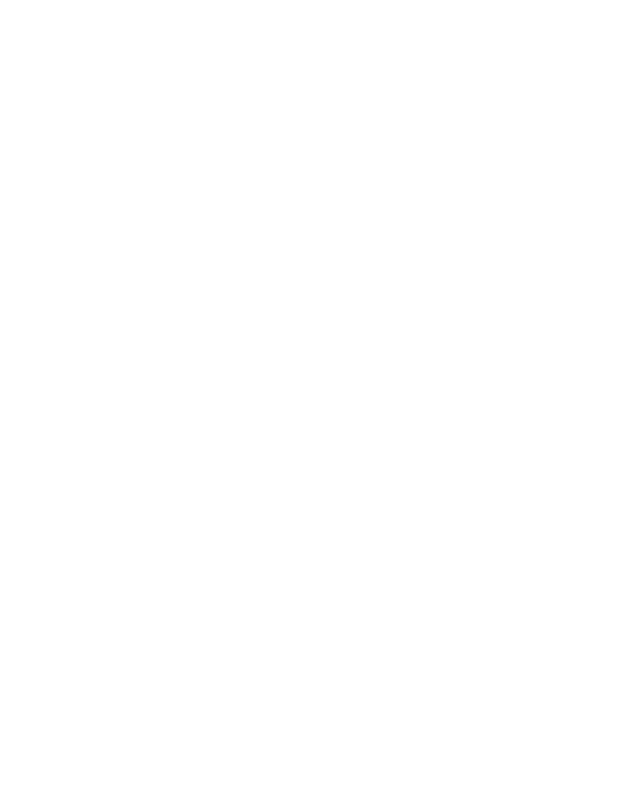
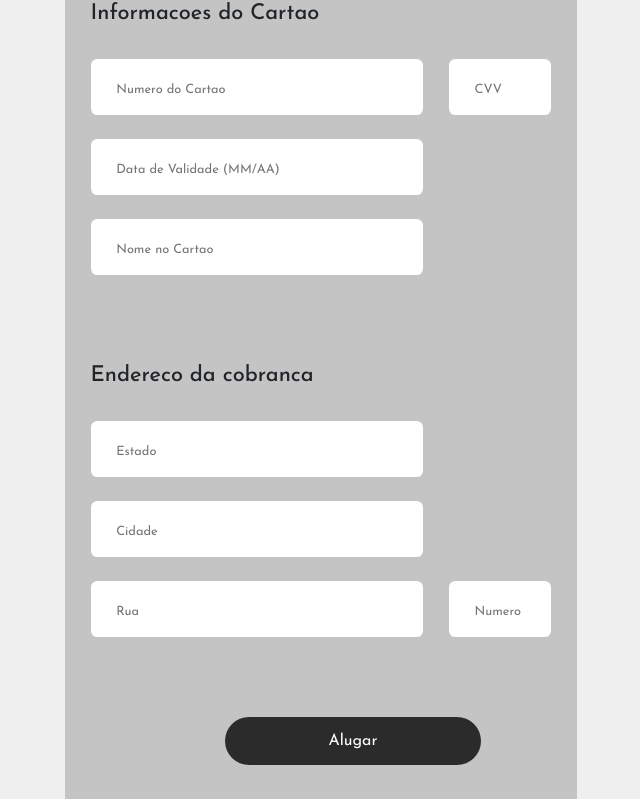
Before and after one commit to spricigom/BeatHub, a Vue app: page /FormaPagamento in a window 1280 px wide. Before the commit this address had no page. Shown: the part 257-1056 px from the top of the page, without its empty margins (319-959 px from the left). Before the commit the page ends 800 px from the top, so only its background shows below. Built offline with nearby package versions, Linux system fonts and the light colour scheme; a web font is replaced by a local one.

Commit message:
FEAT: pagina do cartao pronta #59

```diff
--- a/src/router/index.js
+++ b/src/router/index.js
@@ -76,13 +76,17 @@ const router = createRouter({
       path: '/Login',
       name: 'Login',
       component: () => import('../views/LoginView.vue')
-    }
-    ,{
+    },
+    {
       path: '/Amplificador',
       name: 'Amplificador',
       component: () => import('../views/AmplificadoresView.vue')
+    },
+    {
+      path: '/FormaPagamento',
+      name: 'FormaPagamento',
+      component: () => import('../views/FormaPagamentoView.vue')
     }
-    ,
   ]
 })
 
--- /dev/null
+++ b/src/views/FormaPagamentoView.vue
@@ -0,0 +1,147 @@
+<script setup>
+import { favoritos } from "@/mock"
+import { useProdutoStore } from '@/stores/produto';
+const produtoStore = useProdutoStore()
+import HeaderComponente from '@/components/HeaderComponente.vue';
+import NavFooter from '@/components/NavFooter.vue';
+
+
+</script>
+
+<template>
+
+
+
+
+    <body>
+
+        <HeaderComponente />
+
+        <hr class="hr" />
+        <main>
+            <div class="fundo">
+                <div class="padrao">
+                    <div class="titulo-e-cartoes">
+                        <h2>Informacoes do Cartao</h2>
+                        <div class="cartoes"></div>
+                    </div>
+                    <form class="formulario">
+                        <div class="especial">
+                            <input type="number" placeholder="Numero do Cartao" id="um">
+                            <input type="number" placeholder="CVV" id="dois">
+                        </div>
+                        <input type="text" placeholder="Data de Validade (MM/AA)">
+                        <input type="text" placeholder="Nome no Cartao">
+
+                    </form>
+                </div>
+
+                <div class="padrao">
+                    <div class="titulo-e-cartoes">
+                        <h2>Endereco da cobranca</h2>
+                    </div>
+                    <form class="formulario">
+                        <input type="text" placeholder="Estado">
+                        <input type="text" placeholder="Cidade">
+                        <div class="especial">
+                            <input type="text" placeholder="Rua" id="um">
+                            <input type="text" placeholder="Numero" id="dois">
+                        </div>
+
+
+                    </form>
+                    <button>Alugar</button>
+                </div>
+            </div>
+        </main>
+
+
+
+
+        <NavFooter />
+    </body>
+</template>
+
+<style scoped>
+button{
+    border: 0;
+    background-color: #2C2B2B;
+    color: white;
+    width: 20vw;
+    height: 6vh;
+    font-family: 'Josefin Sans', sans-serif;
+    border-radius: 3vw;
+    margin-top: 7vh;
+    margin-left: 20vh;
+}
+.especial{
+    display: flex;
+    flex-direction: row;
+}
+#um{
+    width: 65%;
+}
+#dois{
+    width: 20%;
+    margin-left: 2vw;
+}
+::placeholder {
+    font-family: 'Josefin Sans', sans-serif;
+    font-size: 1vw;
+
+}
+
+.formulario input {
+    border: none;
+    height: 7vh;
+    width: 65%;
+    margin-bottom: 3vh;
+    margin-left: 2vw;
+    border-radius: .5vw;
+    padding-left: 2vw;
+}
+
+.titulo-e-cartoes h2 {
+    font-family: 'Josefin Sans', sans-serif;
+    font-size: 1.7vw;
+    margin-left: 2vw;
+
+
+}
+
+.titulo-e-cartoes {
+    display: flex;
+    flex-direction: row;
+    width: 70%;
+    justify-content: space-between;
+    align-items: center;
+    padding-top: 8vh;
+    margin-bottom: 3vh;
+}
+
+
+.fundo {
+    width: 40vw;
+    height: 110vh;
+    background-color: #c4c4c4;
+    border-radius: 1.5vw;
+    margin-bottom: 10vh;
+}
+
+main {
+    background-color: #efefef;
+    display: flex;
+    align-items: center;
+    flex-direction: column;
+}
+
+.hr {
+    position: relative;
+    bottom: 5vh;
+    border: 1px solid black;
+}
+
+body {
+    background-color: rgb(240, 240, 240);
+}
+</style>
--- a/src/views/HomeView.vue
+++ b/src/views/HomeView.vue
@@ -14,6 +14,7 @@ import { RouterLink } from 'vue-router'
 <RouterLink to="/Membros">Membros </RouterLink>
 <RouterLink to="/CadastroFuncionario">Cadastro Funcionario </RouterLink>
 <RouterLink to="/Login">Login </RouterLink>
+<RouterLink to="/FormaPagamento">FormaPagamento </RouterLink>
 
 
 
```
